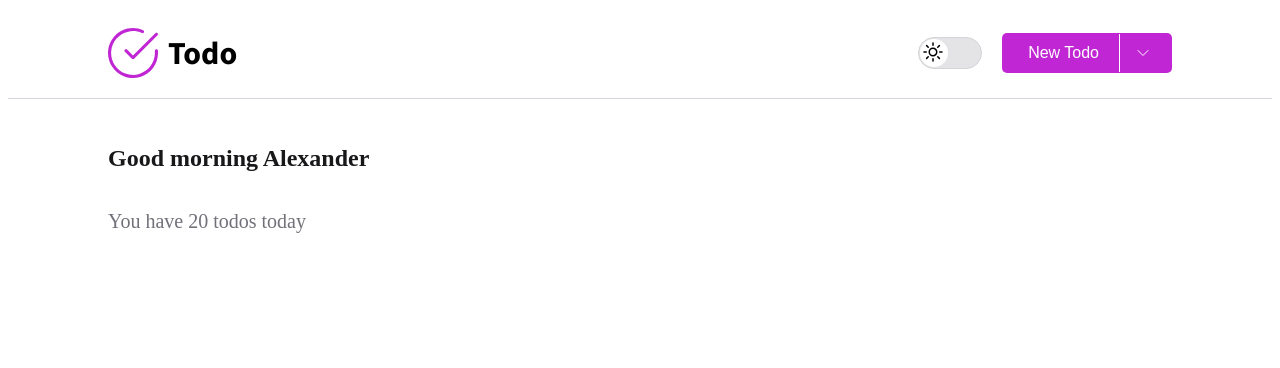
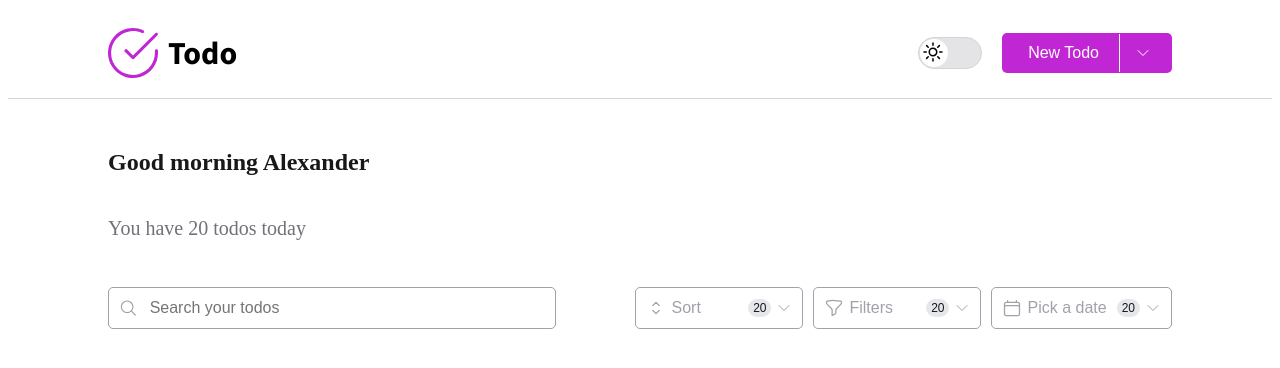
Before and after one commit to neicore/todo, a React (Create React App) app: page / in a window 1280 px wide. Shown: the top 368 px of the page. Built offline with nearby package versions, Linux system fonts and the light colour scheme; the HTML template or start-up script is replaced by a standard one.

Commit message:
:sparkles: add toolbar

```diff
--- a/src/App.tsx
+++ b/src/App.tsx
@@ -1,11 +1,13 @@
 import Greeting from './components/greeting'
 import Header from './components/header'
+import Toolbar from './components/toolbar'
 
 function App() {
   return (
     <>
       <Header />
       <Greeting />
+      <Toolbar />
     </>
   )
 }
--- a/src/components/greeting/index.tsx
+++ b/src/components/greeting/index.tsx
@@ -2,10 +2,10 @@ import style from './style.module.sass'
 
 const Greeting = () => {
   return (
-    <div className={style.greeting}>
+    <section className={style.greeting}>
       <h1 className={style.title}>Good morning Alexander</h1>
       <h2 className={style.subtitle}>You have 20 todos today</h2>
-    </div>
+    </section>
   )
 }
 export default Greeting
--- a/src/components/icons/index.tsx
+++ b/src/components/icons/index.tsx
@@ -247,3 +247,24 @@ export const Moon = () => {
     </svg>
   )
 }
+
+export const Calendar = () => {
+  return (
+    <svg
+      xmlns="http://www.w3.org/2000/svg"
+      fill="none"
+      width={20}
+      height={20}
+      viewBox="0 0 24 24"
+      strokeWidth={1.5}
+      stroke="currentColor"
+      className="w-6 h-6"
+    >
+      <path
+        strokeLinecap="round"
+        strokeLinejoin="round"
+        d="M6.75 3v2.25M17.25 3v2.25M3 18.75V7.5a2.25 2.25 0 012.25-2.25h13.5A2.25 2.25 0 0121 7.5v11.25m-18 0A2.25 2.25 0 005.25 21h13.5A2.25 2.25 0 0021 18.75m-18 0v-7.5A2.25 2.25 0 015.25 9h13.5A2.25 2.25 0 0121 11.25v7.5"
+      />
+    </svg>
+  )
+}
--- a/src/components/searchBar/style.module.sass
+++ b/src/components/searchBar/style.module.sass
@@ -6,7 +6,7 @@
     border: 1px solid #A1A1AA
     border-radius: 5px
     color: #A1A1AA
-    width: 600px
+    width: 40%
 
     &_input
         border: none
--- /dev/null
+++ b/src/components/toolbar/index.tsx
@@ -0,0 +1,37 @@
+import { filterOptions, sortOptions } from '../../data'
+import { Calendar, Filter, Sort } from '../icons'
+import SearchBar from '../searchBar'
+import Select from '../select'
+import style from './style.module.sass'
+
+const Toolbar = () => {
+  const handleInput = (e: any) => {
+    console.log(e.target.value)
+  }
+  return (
+    <section className={style.toolbar}>
+      <SearchBar handleInput={handleInput} />
+
+      <div className={style.right}>
+        <Select
+          options={sortOptions}
+          type="single-radio"
+          TriggerIconLeft={Sort}
+          triggerTitle={'Sort'}
+        />
+        <Select
+          options={filterOptions}
+          type="multi-checkbox"
+          TriggerIconLeft={Filter}
+          triggerTitle={'Filters'}
+        />
+        <Select
+          options={[]}
+          TriggerIconLeft={Calendar}
+          triggerTitle={'Pick a date'}
+        />
+      </div>
+    </section>
+  )
+}
+export default Toolbar
--- /dev/null
+++ b/src/components/toolbar/style.module.sass
@@ -0,0 +1,13 @@
+.toolbar
+    display: flex
+    flex-direction: row
+    justify-content: space-between
+    align-items: center
+    padding: 0px 100px
+
+    .right
+        display: flex
+        flex-direction: row
+        align-items: flex-start
+        padding: 0px
+        gap: 10px
--- a/src/data/index.ts
+++ b/src/data/index.ts
@@ -15,6 +15,60 @@ interface Category {
   id: number
   name: string
 }
+
+export const sortOptions: option[] = [
+  {
+    title: 'Latest Created',
+    value: 'Latest Created',
+    id: nanoid(5),
+    name: 'sort-menu',
+  },
+  {
+    title: 'Oldest Created',
+    value: 'Oldest Created',
+    id: nanoid(5),
+    name: 'sort-menu',
+  },
+  {
+    title: 'Latest Due Date',
+    value: 'Latest Due Date',
+    id: nanoid(5),
+    name: 'sort-menu',
+  },
+  {
+    title: 'Oldest Due Date',
+    value: 'Oldest Due Date',
+    id: nanoid(5),
+    name: 'sort-menu',
+  },
+]
+
+export const filterOptions: option[] = [
+  {
+    title: 'Open',
+    value: 'Open',
+    id: nanoid(5),
+    name: 'filter-menu',
+  },
+  {
+    title: 'Past Due Date',
+    value: 'Past Due Date',
+    id: nanoid(5),
+    name: 'filter-menu',
+  },
+  {
+    title: 'No Due Date',
+    value: 'No Due Date',
+    id: nanoid(5),
+    name: 'filter-menu',
+  },
+  {
+    title: 'Done',
+    value: 'Done',
+    id: nanoid(5),
+    name: 'filter-menu',
+  },
+]
 
 export const todos: Todo[] = [
   {
```
